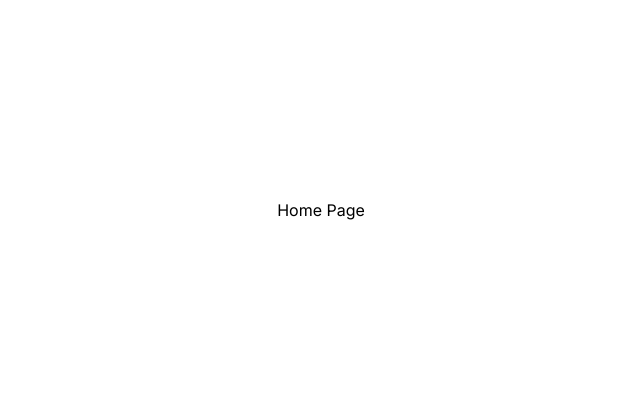
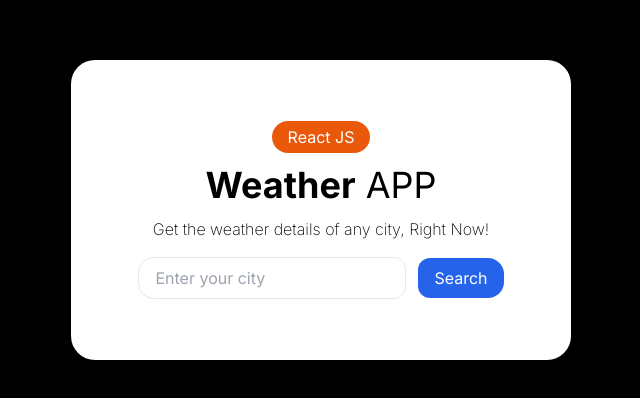
Before and after one commit to ankitojha07/nextJs-weatherApp, a Next.js app: page / in a window 1280 px wide. Shown: the part 190-588 px from the top of the page, without its empty margins (319-959 px from the left). Built offline with nearby package versions, Linux system fonts and the light colour scheme.

Commit message:
Added all the components to the home page

```diff
--- a/src/app/layout.tsx
+++ b/src/app/layout.tsx
@@ -5,8 +5,8 @@ import "./globals.css";
 const inter = Inter({ subsets: ["latin"] });
 
 export const metadata: Metadata = {
-  title: "Create Next App",
-  description: "Generated by create next app",
+  title: "Weather App in Next JS",
+  description: "Weather App in Next JS using Typescript and Javascript.",
 };
 
 export default function RootLayout({
--- a/src/app/page.tsx
+++ b/src/app/page.tsx
@@ -1,9 +1,12 @@
 import React from "react";
+import FinalInputCard from "../components/inputCard/FinalInputCard";
+import FinalOutput from "../components/outputCard/FinalOutput";
 
 const page = () => {
   return (
-    <div className="flex h-[100vh] justify-center items-center">
-      <div>Home Page</div>
+    <div className="flex h-[100vh] w-full justify-center items-center flex-col bg-black p-8 gap-8">
+      <FinalInputCard />
+      <FinalOutput />
     </div>
   );
 };
```
